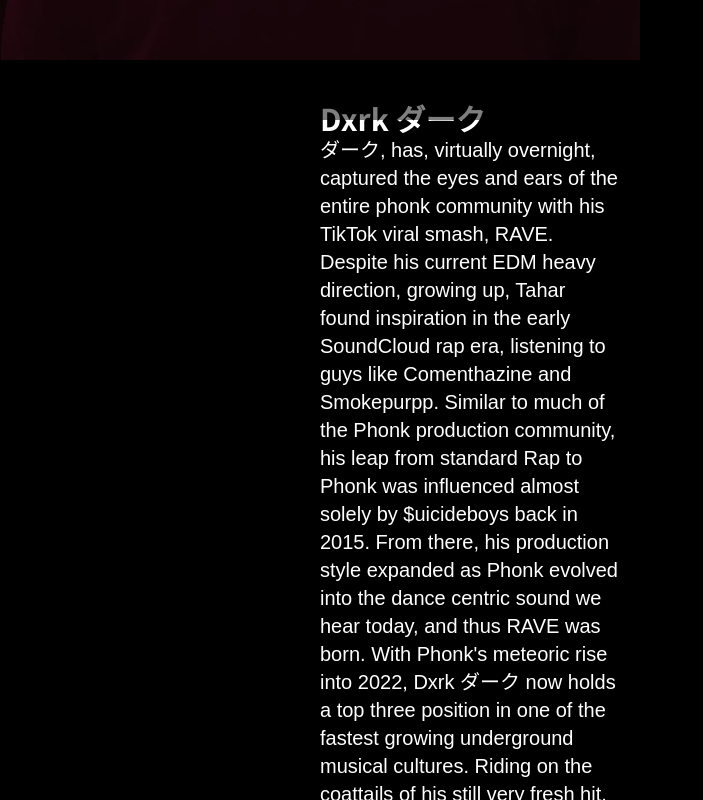
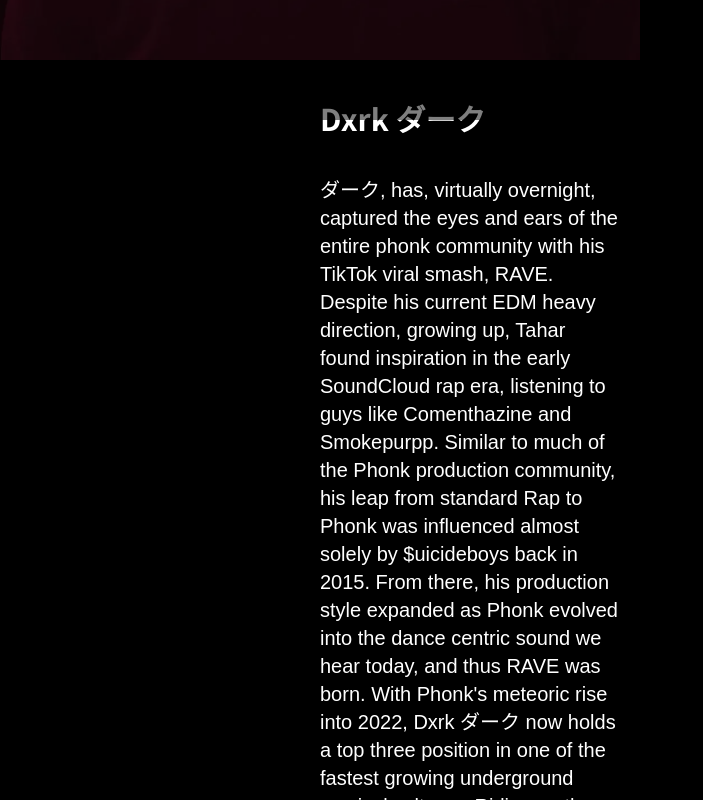
Before and after one commit to Cordapeche/yurei-tfe, a Next.js app: page /artist/1 in a window 1280 px wide. Shown: the part 680-1480 px from the top of the page, without its empty margins (0-703 px from the left). Built offline with nearby package versions, Linux system fonts and the light colour scheme.

Commit message:
Update [id].js

```diff
--- a/pages/artist/[id].js
+++ b/pages/artist/[id].js
@@ -54,9 +54,9 @@
             <div className='col-span-2 text-white ml-5 mr-5 xl:mr-5 xl:ml-0 xl:col-span-1'>
                 <div className='text-left pt-10'>
                     <a target="_blank" href={artist.Www}>
-                        <h2 className='text-3xl font-semibold font-noto'>{artist.Name}</h2>
+                        <h2 className='text-3xl font-semibold cursor-pointer active font-noto'>{artist.Name}</h2>
                     </a>
-                    <p className='text-xl font-normal font-poppins'>{artist.Bio}</p>
+                    <p className='text-xl font-normal font-poppins pt-10'>{artist.Bio}</p>
                     <div className='text-left pt-10'>
                         <h2 className='text-3xl font-semibold uppercase font-noto pb-2'>Find them there</h2>
 
```
